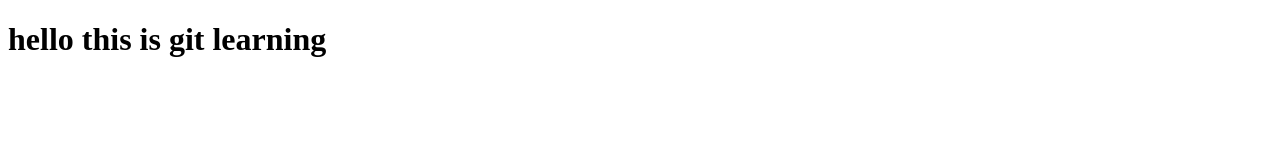
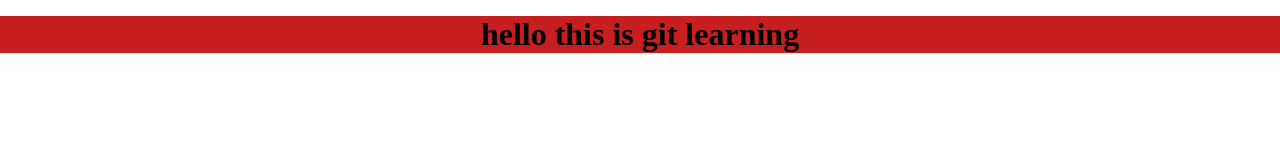
Before and after one commit to devsingh9794485409-ai/git-learning, a plain HTML site: page index.html in a window 1280 px wide. Drawn offline with Linux system fonts and the light colour scheme.

Commit message:
css added in index.html

```diff
--- a/index.html
+++ b/index.html
@@ -4,9 +4,10 @@
     <meta charset="UTF-8">
     <meta name="viewport" content="width=device-width, initial-scale=1.0">
     <title>git learning</title>
+   <link rel="stylesheet" href="style.css">
 </head>
 <body>
-   <h1>hello this is git learning</h1>
+   <h1 class="title">hello this is git learning</h1>
 
 </body>
 </html>
--- a/style.css
+++ b/style.css
@@ -3,3 +3,9 @@
     margin: 0;
    box-sizing: border-box;
 }
+.title{
+    text-align: center;
+    font-size: 2rem;
+    margin-top: 1rem;
+    background-color: #c71f1f;
+}
```
